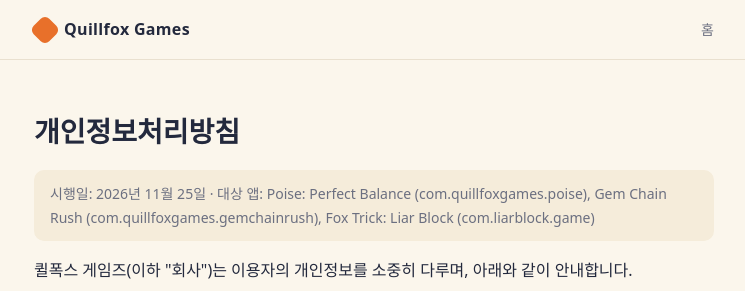
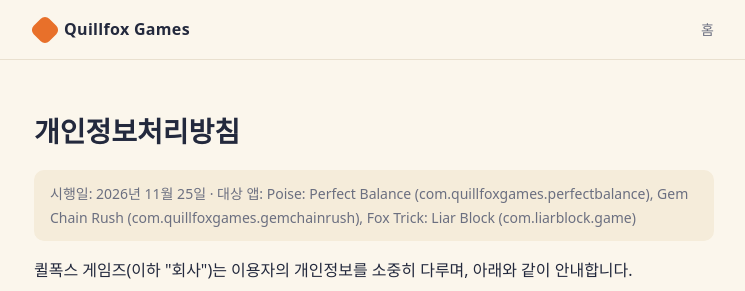
Before and after one commit to quillfoxgames/quillfox-site, a plain HTML site: page privacy.html in a window 1280 px wide. Shown: the top 291 px of the page, without its empty margins (266-1011 px from the left). Drawn offline with Linux system fonts and the light colour scheme.

Commit message:
Poise 패키지 이름 수정 (com.quillfoxgames.perfectbalance)

```diff
--- a/privacy.html
+++ b/privacy.html
@@ -5,7 +5,7 @@
 <header class="top"><div class="wrap"><a class="logo" href="./"><i></i>Quillfox Games</a><nav><a href="./">홈</a></nav></div></header>
 <main class="wrap"><article>
 <h1>개인정보처리방침</h1>
-<p class="note">시행일: 2026년 11월 25일 · 대상 앱: Poise: Perfect Balance (com.quillfoxgames.poise), Gem Chain Rush (com.quillfoxgames.gemchainrush), Fox Trick: Liar Block (com.liarblock.game)</p>
+<p class="note">시행일: 2026년 11월 25일 · 대상 앱: Poise: Perfect Balance (com.quillfoxgames.perfectbalance), Gem Chain Rush (com.quillfoxgames.gemchainrush), Fox Trick: Liar Block (com.liarblock.game)</p>
 <p>퀼폭스 게임즈(이하 "회사")는 이용자의 개인정보를 소중히 다루며, 아래와 같이 안내합니다.</p>
 <h2>1. 회사가 직접 수집하는 정보</h2>
 <p>회사는 회원가입, 로그인, 이름, 연락처, 위치 정보 등 이용자를 식별할 수 있는 개인정보를 직접 수집하지 않으며, 서버로 전송하지 않습니다.</p>
```
